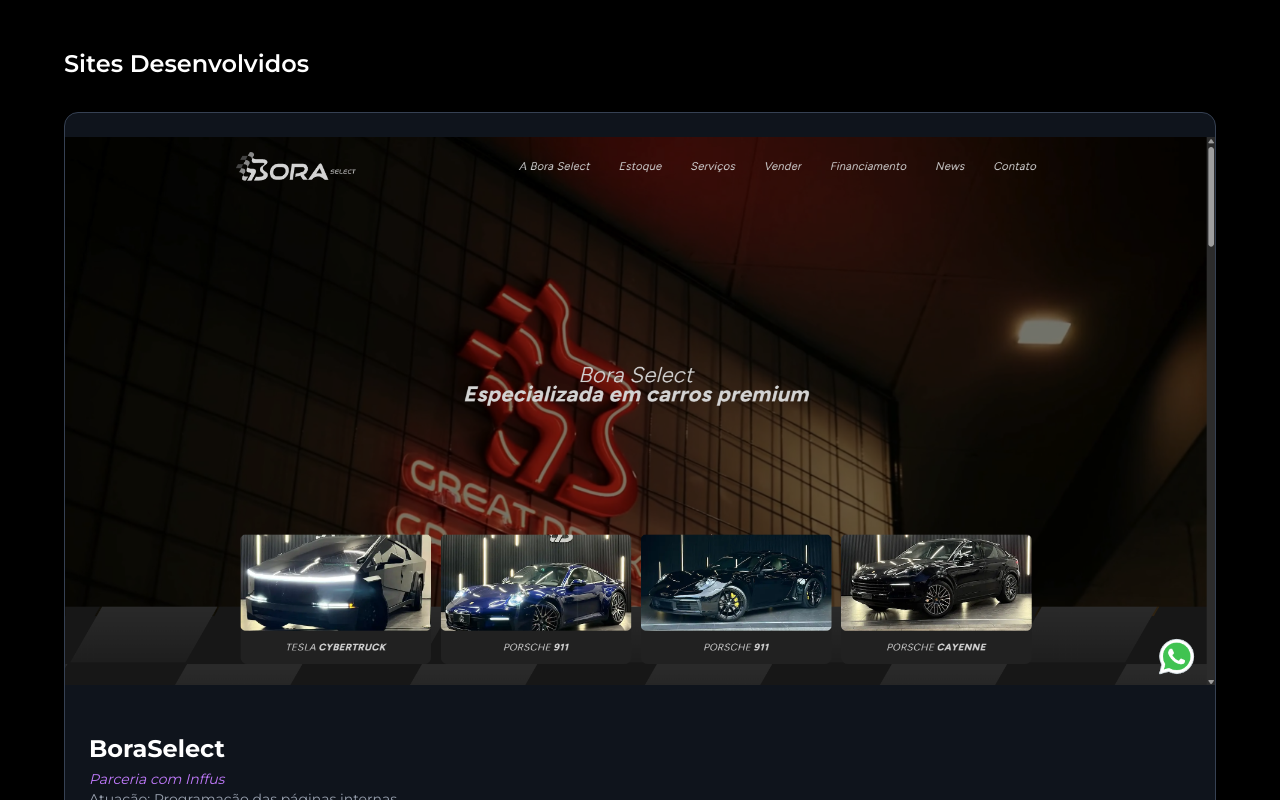
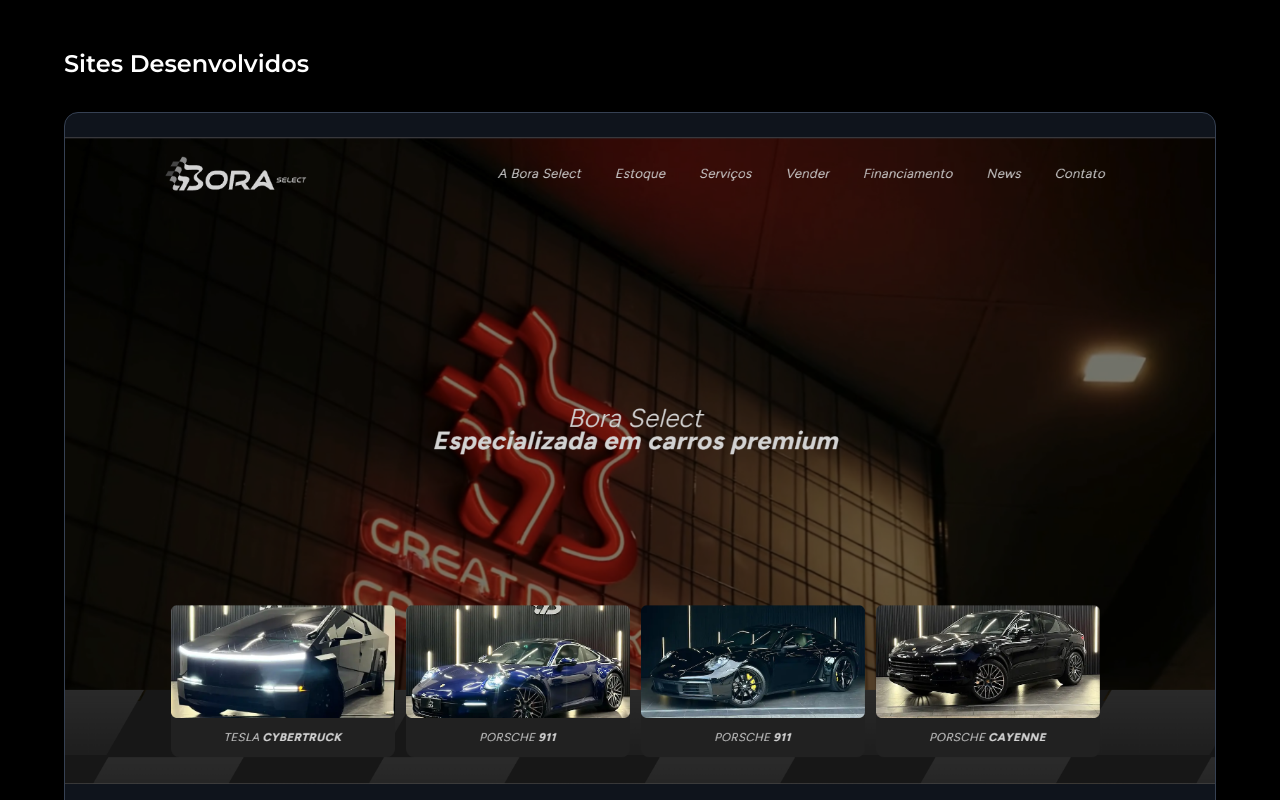
Before and after one commit to Kuligowskilucas/portfolio, a Next.js app: page / in a window 1280 px wide. Shown: the part 1940-2740 px from the top of the page. Built offline with nearby package versions, Linux system fonts and the light colour scheme.

Commit message:
fix: subindo alguns ajustes

```diff
--- a/src/app/page.tsx
+++ b/src/app/page.tsx
@@ -281,9 +281,9 @@
         <div className="max-w-4xl mx-auto">
           <div className={`transition-all duration-1000`}>
             <h2 className="text-4xl font-bold text-center mb-16 text-purple-400">Contato</h2>
-            <div className="text-center">
+            <div className="text-center w-full flex items-center flex-col">
               <p className="text-xl text-gray-300 mb-12">Vamos trabalhar juntos? Entre em contato comigo!</p>
-              <div className="flex justify-center space-x-8 mb-12">
+              <div className="flex md:flex-row flex-col justify-center space-x-8 mb-12">
                 <a
                   href="https://github.com/Kuligowskilucas"
                   target="_blank"
@@ -314,12 +314,6 @@
           </div>
         </div>
       </section>
-
-      {/* <footer className="py-8 px-6 border-t border-gray-800">
-        <div className="max-w-6xl mx-auto text-center">
-          <p className="text-gray-400">© 2024 Lucas. Desenvolvido com Next.js e Tailwind CSS.</p>
-        </div>
-      </footer> */}
     </div>
   )
 }
--- a/src/components/ui/ProjectCard.tsx
+++ b/src/components/ui/ProjectCard.tsx
@@ -20,9 +20,14 @@
 export function ProjectCard({ title, description, tech, link, image, partner, role}: ProjectCardProps) {
   return (
     <Card className="bg-gray-800/50 border border-gray-700 hover:border-purple-400 transition-all duration-300 overflow-hidden">
-      <div className="w-full h-[548px] bg-gray-700">
-        <img src={image || "/placeholder.jpg"} alt={`Imagem do projeto ${title}`} className="w-full h-full object-cover" />
-      </div>
+      <div className="w-full aspect-[9/4] sm:aspect-video bg-gray-700 flex items-center justify-center">
+  <img
+    src={image || "/placeholder.jpg"}
+    alt={`Imagem do projeto ${title}`}
+    className="w-full h-full object-contain sm:object-cover"
+  />
+</div>
+
       <CardContent className="p-6 flex flex-col gap-4">
         <div>
           <h3 className="text-2xl font-bold text-white">{title}</h3>
```
